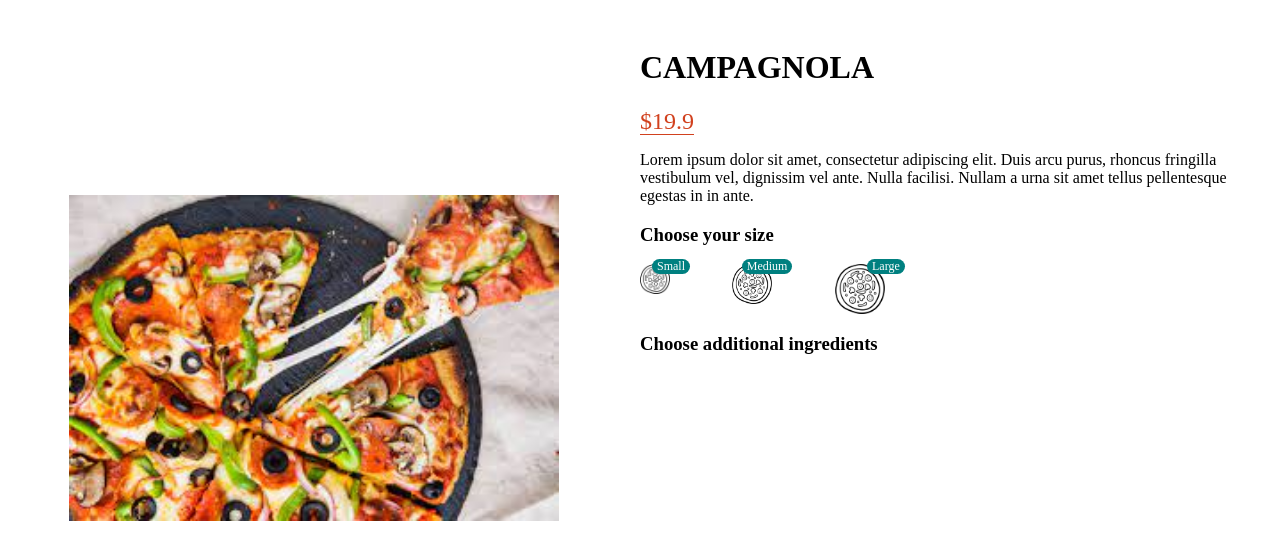
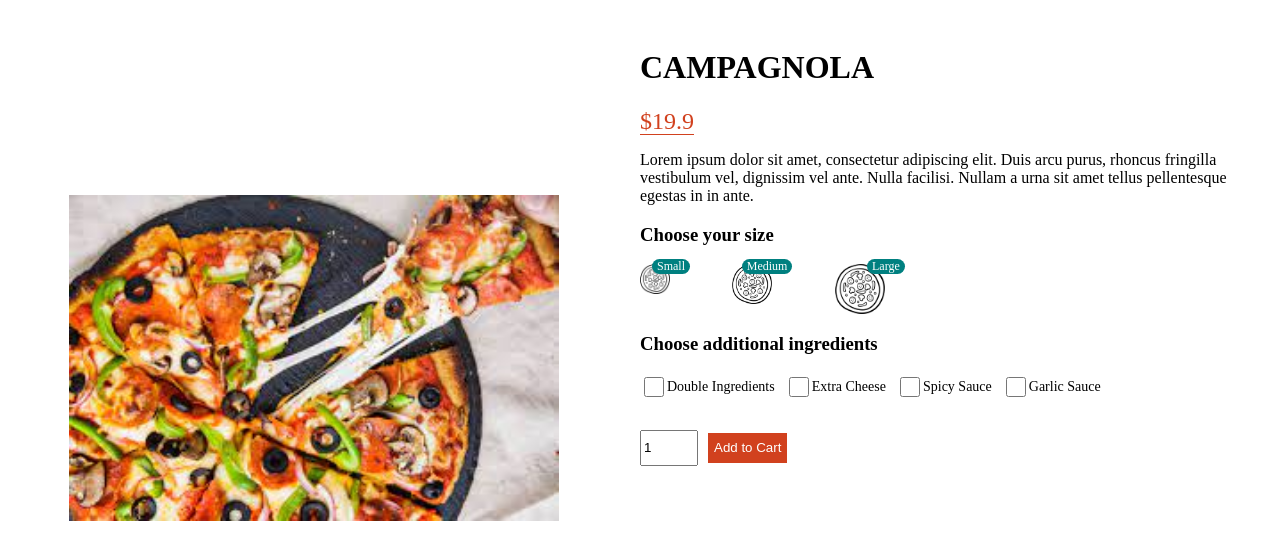
Before and after one commit to mahier8/restaurant-next-app, a Next.js app: page /product/1 in a window 1280 px wide. Shown: the top 560 px of the page. Built offline with nearby package versions, Linux system fonts and the light colour scheme.

Commit message:
finished product page design

```diff
--- a/pages/product/[id].js
+++ b/pages/product/[id].js
@@ -42,6 +42,48 @@
           </div>
         </div>
         <h3 className={styles.choose}>Choose additional ingredients</h3>
+        <div className={styles.ingredients}>
+          <div className={styles.option}>
+            <input
+              type="checkbox"
+              id="double"
+              name="double"
+              className={styles.checkbox}
+            />
+            <label htmlFor="double">Double Ingredients</label>
+          </div>
+          <div className={styles.option}>
+            <input
+              className={styles.checkbox}
+              type="checkbox"
+              id="cheese"
+              name="cheese"
+            />
+            <label htmlFor="cheese">Extra Cheese</label>
+          </div>
+          <div className={styles.option}>
+            <input
+              className={styles.checkbox}
+              type="checkbox"
+              id="spicy"
+              name="spicy"
+            />
+            <label htmlFor="spicy">Spicy Sauce</label>
+          </div>
+          <div className={styles.option}>
+            <input
+              className={styles.checkbox}
+              type="checkbox"
+              id="garlic"
+              name="garlic"
+            />
+            <label htmlFor="garlic">Garlic Sauce</label>
+          </div>
+        </div>
+        <div className={styles.add}>
+          <input type="number" defaultValue={1} className={styles.quantity} />
+          <button className={styles.button}>Add to Cart</button>
+        </div>
       </div>
     </div>
   );
```
